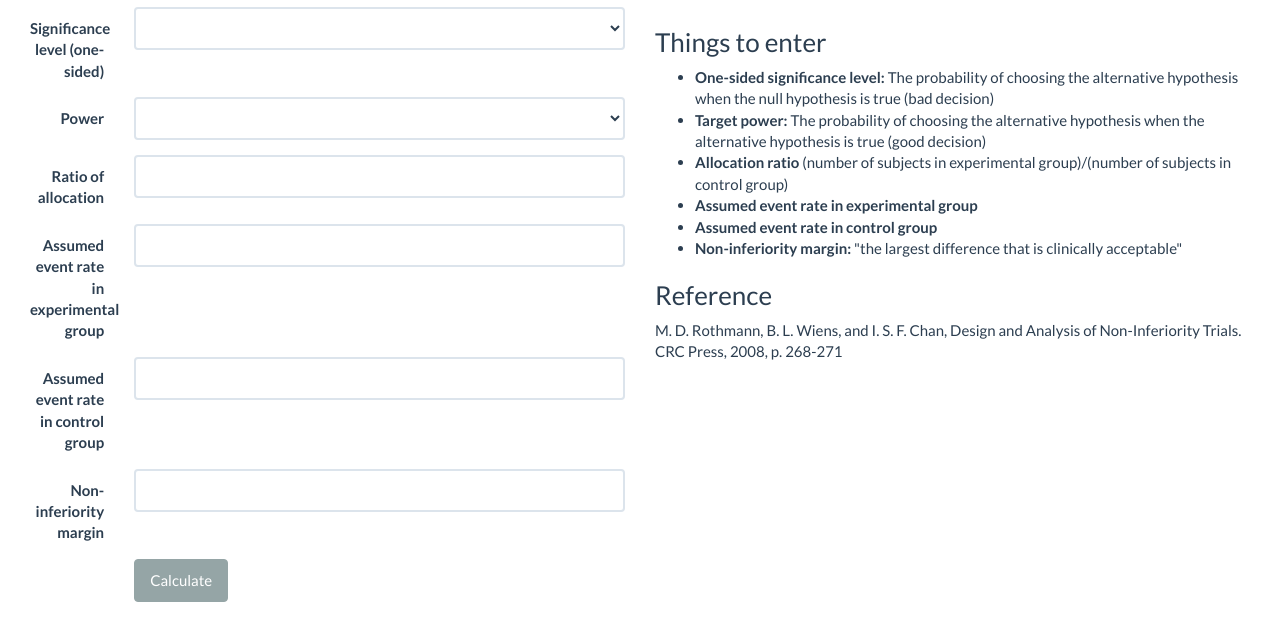
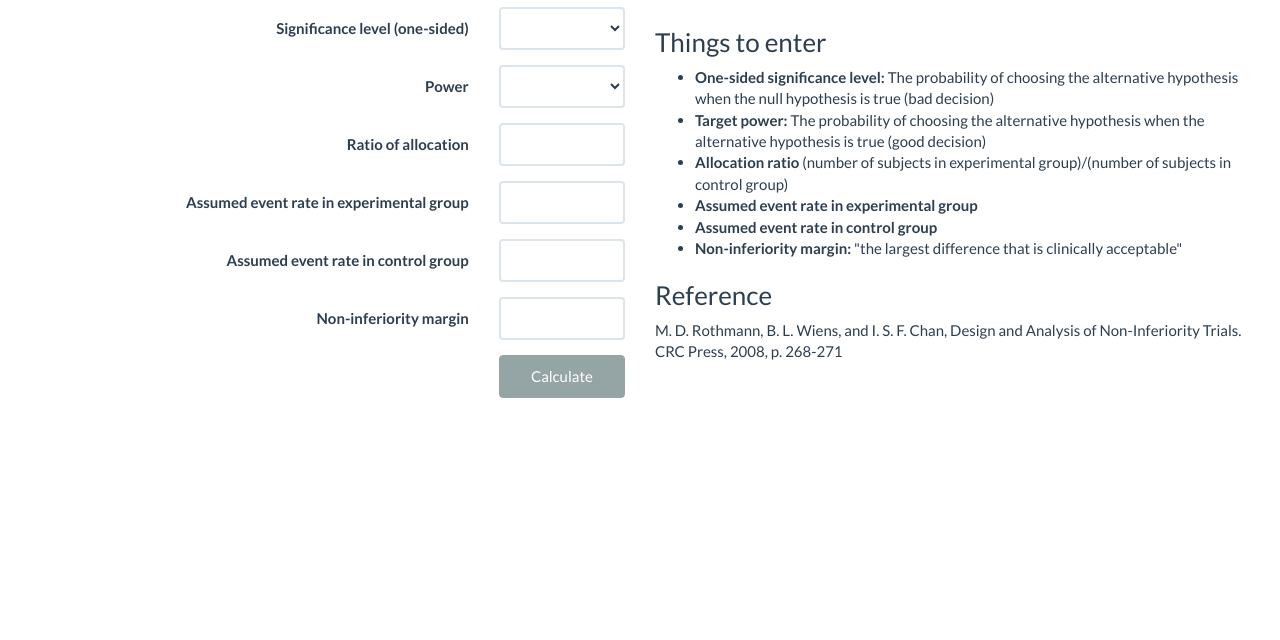
Before and after one commit to NISSC/NISSC, a website: page index.html at #!/binary in a window 1280 px wide. Shown: the part 130-770 px from the top of the page. Drawn offline with nearby package versions, Linux system fonts and the light colour scheme; some packages are replaced by stand-ins of ours.

Commit message:
Resize form controls.

```diff
--- a/partials/binary-outcome.html
+++ b/partials/binary-outcome.html
@@ -15,8 +15,8 @@
 <div class="col-md-6 col-md-pull-6">
     <form class="form-horizontal" role="form">
         <div class="form-group">
-            <label for="significance-level" class="col-sm-2 control-label">Significance level (one-sided)</label>
-            <div class="col-sm-10">
+            <label for="significance-level" class="col-sm-9 control-label">Significance level (one-sided)</label>
+            <div class="col-sm-3">
                 <select class="form-control" ng-model="values.significanceLevel">
                     <option value="0.1">0.1</option>
                     <option value="0.05">0.05</option>
@@ -26,8 +26,8 @@
             </div>
         </div>
         <div class="form-group">
-            <label for="power" class="col-sm-2 control-label">Power</label>
-            <div class="col-sm-10">
+            <label for="power" class="col-sm-9 control-label">Power</label>
+            <div class="col-sm-3">
                 <select class="form-control" ng-model="values.power">
                     <option value="0.8">0.8</option>
                     <option value="0.85">0.85</option>
@@ -37,32 +37,32 @@
             </div>
         </div>
         <div class="form-group">
-            <label class="col-sm-2 control-label">Ratio of allocation</label>
-            <div class="col-sm-10">
+            <label class="col-sm-9 control-label">Ratio of allocation</label>
+            <div class="col-sm-3">
                 <input type="text" class="form-control" ng-model="values.allocationRatio">
             </div>
         </div>
         <div class="form-group">
-            <label class="col-sm-2 control-label">Assumed event rate in experimental group</label>
-            <div class="col-sm-10">
+            <label class="col-sm-9 control-label">Assumed event rate in experimental group</label>
+            <div class="col-sm-3">
                 <input type="text" class="form-control" ng-model="values.eventRateExperimentalGroup">
             </div>
         </div>
         <div class="form-group">
-            <label class="col-sm-2 control-label">Assumed event rate in control group</label>
-            <div class="col-sm-10">
+            <label class="col-sm-9 control-label">Assumed event rate in control group</label>
+            <div class="col-sm-3">
                 <input type="text" class="form-control" ng-model="values.eventRateControlGroup">
             </div>
         </div>
         <div class="form-group">
-            <label class="col-sm-2 control-label">Non-inferiority margin</label>
-            <div class="col-sm-10">
+            <label class="col-sm-9 control-label">Non-inferiority margin</label>
+            <div class="col-sm-3">
                 <input type="text" class="form-control" ng-model="values.niMargin">
             </div>
         </div>
         <div class="form-group">
-            <div class="col-sm-offset-2 col-sm-10">
-                <button type="submit" class="btn btn-default" ng-click="calculate(values)">Calculate</button>
+            <div class="col-sm-offset-9 col-sm-3">
+                <button type="submit" class="btn btn-default btn-block" ng-click="calculate(values)">Calculate</button>
             </div>
         </div>
     </form>
```
Also changed, not shown: partials/continuous-outcome.html (+16 -16 lines).
